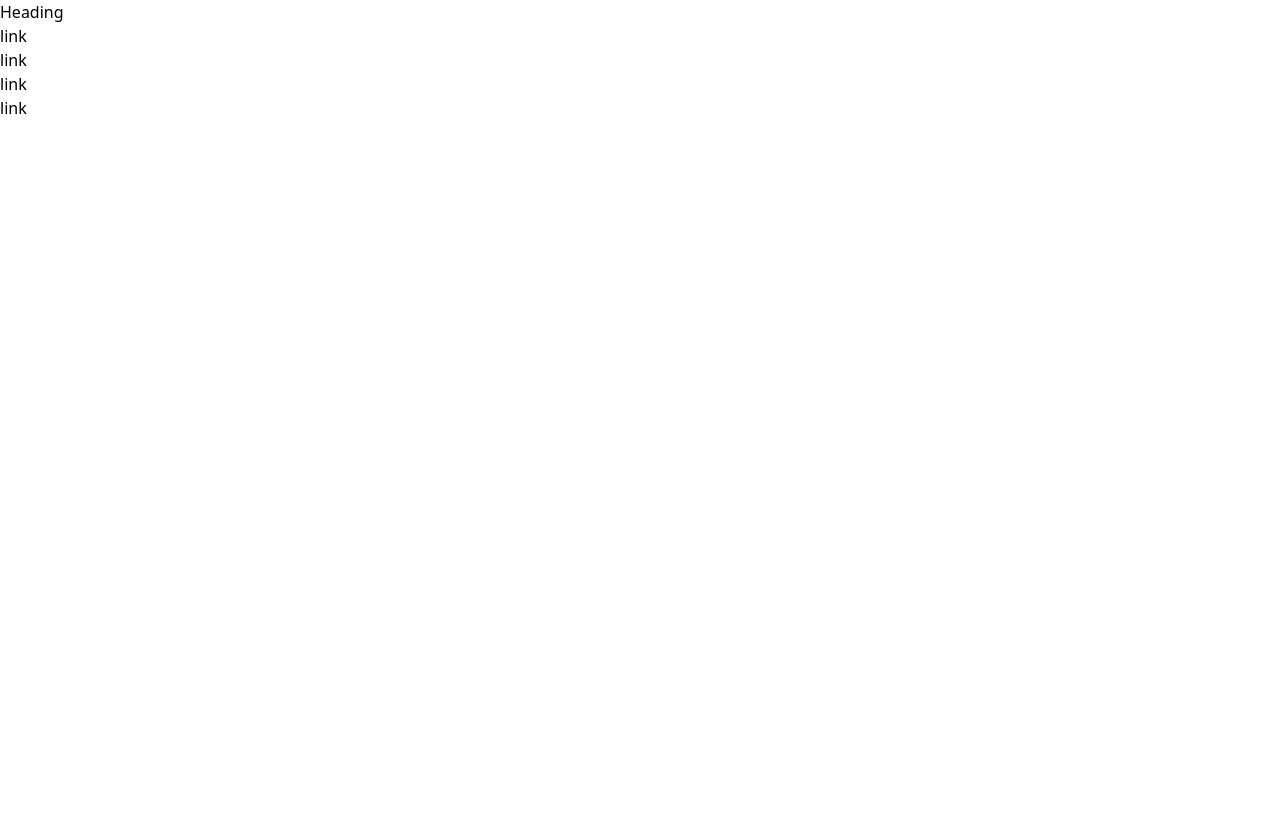
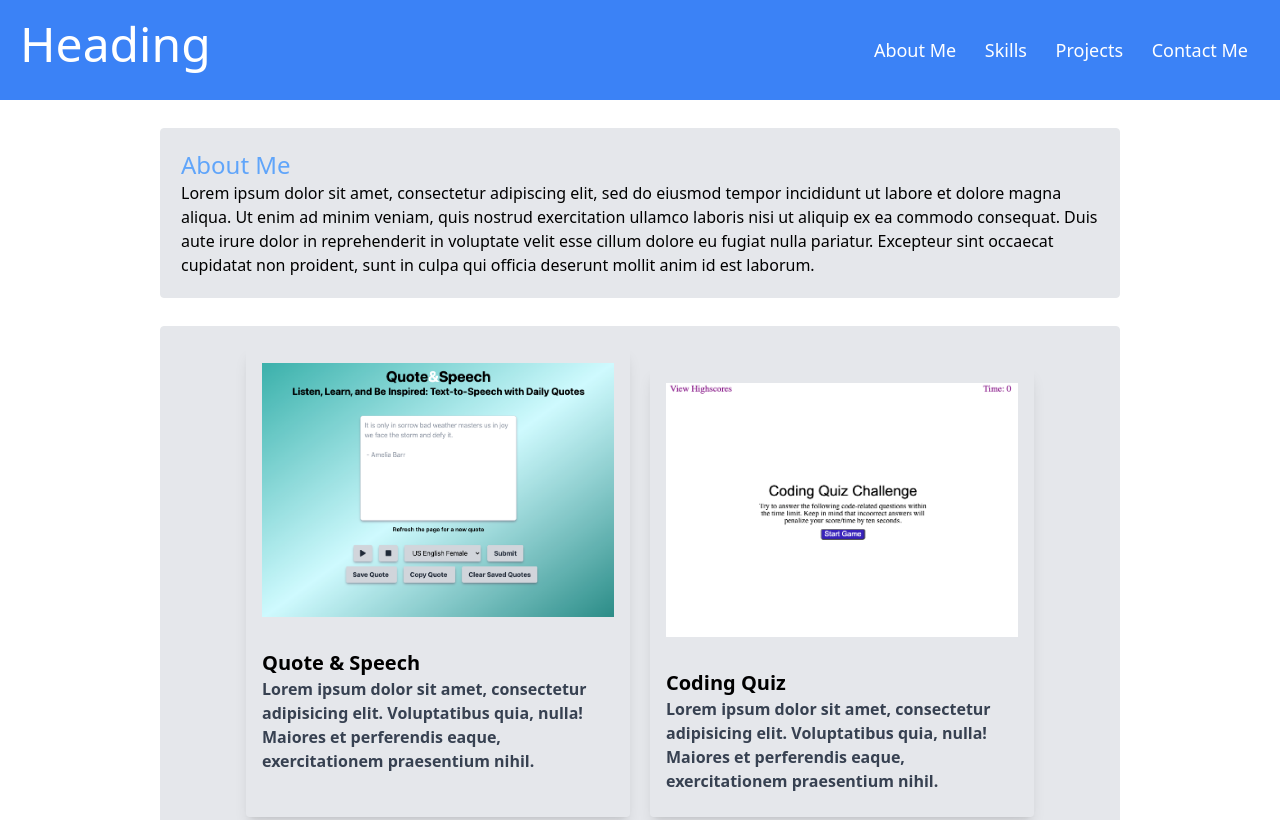
Before and after one commit to bcoleman56/Web-Portfolio, a plain HTML site: page index.html in a window 1280 px wide. Shown: the top 820 px of the page. Drawn offline with nearby package versions, Linux system fonts and the light colour scheme.

Commit message:
Added some tailwind

```diff
--- a/assets/script.js
+++ b/assets/script.js
@@ -0,0 +1,85 @@
+
+
+
+
+function addProjectsToPage(){
+
+    // Creates a new data type of project
+    class project {
+        constructor(name, date, img, link) {
+            this.name = name;
+            this.date = date;
+            this.img = img;
+            this.link = link;
+        }
+    }
+
+    // creates an array of projects
+    const projects = [];
+
+    // adds projects to array
+    projects.push(new project('Quote & Speech', '05/18/2023', 'img of deployed app', 'https://kzb11128.github.io/quote-and-speech/'))
+    projects.push(new project('Coding Quiz', '04/27/2023', 'img of deployed app', 'https://bcoleman56.github.io/coding-quiz/index.html'))
+    projects.push(new project('Weather Website', '05/11/2023', 'img of deployed app', 'https://bcoleman56.github.io/weather-website/'))
+
+
+    // HTML ELEMENT SELECTORS
+    const projectsEl = document.getElementById('projects-container');
+
+    // LOOPS THROUGH PROJECTS
+    for (let i = 0; i < projects.length; i++){
+        console.log(projects[i]);
+
+        // CARD ELEMENT
+        let projectEl = document.createElement('div');
+        projectEl.classList.add('max-w-sm', 'rounded', 'overflow-hidden', 'shadow-lg', 'box-border', 'h-75', 'w-75', 'p-4', 'hover:bg-gray-300');
+
+        // IMG ELEMENT
+        let imgEl = document.createElement('img');
+        imgEl.classList.add('w-full', 'hover:border-solid', 'hover:border-blue-500', 'hover:border-4', 'w-full', 'h-9/12');
+        imgEl.setAttribute('src', 'assets/images/' + projects[i].name + '.png')
+        imgEl.setAttribute('alt', 'Image of ' + projects[i].name + ' project');
+        imgEl.setAttribute('href', projects[i].link)
+
+        // IMG LINK
+        let imgLinkEl = document.createElement('a');
+        imgLinkEl.href = projects[i].link;
+
+
+
+
+        // CONTAINER ELEMENT
+        let containerEl = document.createElement('div');
+        containerEl.classList.add('px-6', 'py-4');
+
+        // TEXT DIV ELEMENT
+        let textDivEl = document.createElement('div');
+        textDivEl.classList.add('font-bold', 'text-xl', 'mb-2')
+        textDivEl.textContent = projects[i].name;
+
+        let textEl = document.createElement('p');
+        textEl.classList.add('text-gray-700', 'text-base');
+        textEl.textContent = 'Lorem ipsum dolor sit amet, consectetur adipisicing elit. Voluptatibus quia, nulla! Maiores et perferendis eaque, exercitationem praesentium nihil.'
+
+
+
+
+        // append projectEl to projectsEl
+
+        imgLinkEl.appendChild(imgEl)
+
+        textDivEl.appendChild(textEl);
+
+        projectEl.append(imgLinkEl, containerEl, textDivEl);
+
+        projectsEl.appendChild(projectEl);
+
+
+    }
+    //displays the footer after projects, so it doesnt flash on the screen under about me section
+    let footerEl = document.querySelector('footer');
+    footerEl.classList.remove('hidden');
+}
+
+
+addProjectsToPage();
--- a/index.html
+++ b/index.html
@@ -9,24 +9,54 @@
     <script src='assets/script.js' defer></script>
     <title>Web Portfolio</title>
 </head>
-<body>
-    <header>
-        <h1>Heading</h1>
-        <ul>
-            <li><a>link</a></li>
-            <li><a>link</a></li>
-            <li><a>link</a></li>
-            <li><a>link</a></li>
+<body class='flex items-center flex-col vh-screen vw-screen space-y-7'>
+    <!-- Header -->
+    <header class='w-full bg-blue-500 text-white p-5'>
+        <h1 class='inline-block text-5xl'>Heading</h1>
+
+        <ul class='inline-block text-lg float-right my-4'>
+            <li class='hover:text-black inline-block px-3'><a>About Me</a></li>
+            <li class='hover:text-black inline-block px-3'><a>Skills</a></li>
+            <li class='hover:text-black inline-block px-3'><a>Projects</a></li>
+            <li class='hover:text-black inline-block px-3'><a>Contact Me</a></li>
         </ul>
     </header>
-    <div id='about-me'>
 
+        <!-- About Me -->
+    <div id='about-me' class='flex flex-col w-3/4 bg-gray-200 p-5 border rounded '>
+        <h2 class='text-2xl text-blue-400'>About Me</h2>
+        <p class=''>Lorem ipsum dolor sit amet, consectetur adipiscing elit,
+            sed do eiusmod tempor incididunt ut labore et dolore magna
+            aliqua. Ut enim ad minim veniam, quis nostrud exercitation
+            ullamco laboris nisi ut aliquip ex ea commodo consequat. Duis
+            aute irure dolor in reprehenderit in voluptate velit esse cillum
+            dolore eu fugiat nulla pariatur. Excepteur sint occaecat
+            cupidatat non proident, sunt in culpa qui officia deserunt
+            mollit anim id est laborum.</p>
     </div>
-    <div id='projects'>
 
+
+
+
+    <!-- Projects -->
+    <div id='projects' class=' w-3/4 '>
+        <div id='projects-container' class='columns-3 flex flex-wrap bg-gray-200 justify-center align-center space-x-5 space-y-5 p-5 border rounded'>
+
+        </div>
     </div>
-    <footer>
 
+    <div id='contact-me' class='flex flex-col w-3/4 bg-gray-200 p-5 border rounded '>
+        <h2 class='text-2xl text-blue-400'>Contact Me</h2>
+        <ul class='space-x-2 my-3'>
+            <li class="border rounded bg-red-200 p-2 inline-block">Email: brettcoleman56@gmail.com</span></li>
+            <li class="border rounded bg-violet-200 p-2 inline-block">GitHub: <a>bcoleman56</a></li>
+            <li class="border rounded bg-blue-200 p-2 inline-block">LinkedIn: <a>bcoleman56</a></li>
+        </ul>
+    </div>
+
+    <!-- Footer  added in js-->
+    <footer class='w-full bg-purple-400 relative bottom-0 p-5 hidden'>
+        <p>footer</p>
     </footer>
 </body>
 </html>
```
Also changed, not shown: assets/images/Coding Quiz.png (added), assets/images/Quote & Speech.png (added), assets/images/Weather Website.png (added), 1 other file.
